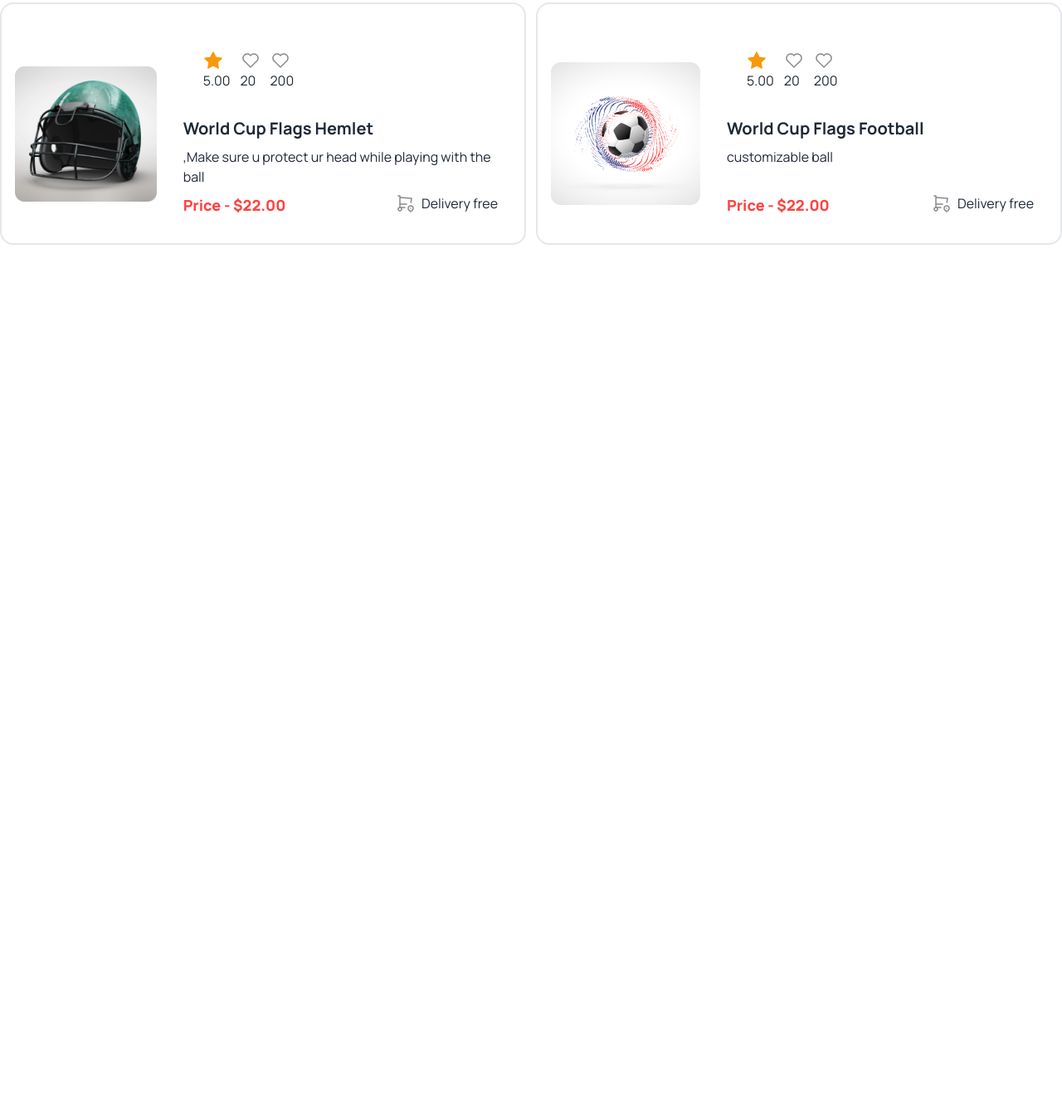
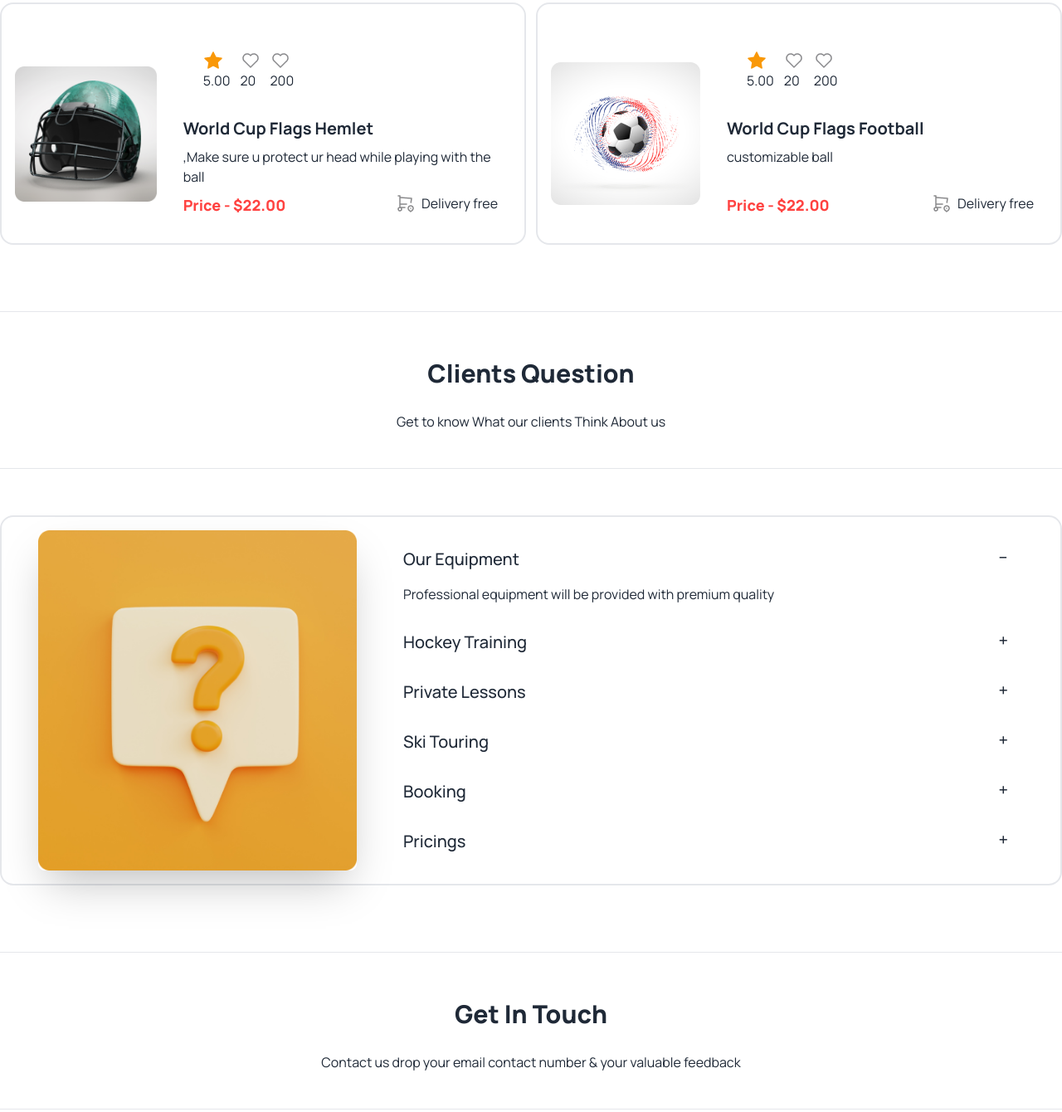
Before and after one commit to akil-git/assign-3, a plain HTML site: page index.html in a window 1280 px wide. Shown: the part 3002-4342 px from the top of the page at 83% size. Before the commit the page ends 3297 px from the top, so only its background shows below. Drawn offline with nearby package versions, Linux system fonts and the light colour scheme.

Commit message:
added the clients question section using accordian

```diff
--- a/index.html
+++ b/index.html
@@ -377,6 +377,88 @@
           </div>
         </div>
       </section>
+      <section>
+        <div class="text-center">
+          <hr class="text-gray-500 mt-20 mb-9 lg:mb-14" />
+          <h1 class="text-3xl font-extrabold">Clients Question</h1>
+          <p class="mt-7">
+           Get to know What our clients Think About us
+          </p>
+          <hr class="text-gray-500 mt-11 mb-9 lg:mb-14" />
+        </div>
+        <div class="hero mx-auto border-2 rounded-2xl ">
+          <div class="hero-content flex-col lg:flex-row lg:gap-10">
+            <img src="Images/11.png" class=" w-3/4  max-w-sm rounded-lg shadow-2xl" />
+            <div>
+
+              <div class="collapse collapse-plus ">
+                <input type="radio" name="my-accordion-3" checked="checked" />
+                <div class="collapse-title text-xl font-medium">
+                  Our Equipment
+                </div>
+                <div class="collapse-content">
+                  <p>Professional equipment will be provided with premium quality </p>
+                </div>
+              </div>
+              <div class="collapse collapse-plus ">
+                <input type="radio" name="my-accordion-3" />
+                <div class="collapse-title text-xl font-medium">
+                  Hockey Training
+                </div>
+                <div class="collapse-content">
+                  <p>There is no alternative for trainning so we dont compromise the necessity of practice </p>
+                </div>
+              </div>
+              <div class="collapse collapse-plus ">
+                <input type="radio" name="my-accordion-3" />
+                <div class="collapse-title text-xl font-medium">
+                  Private Lessons
+                </div>
+                <div class="collapse-content">
+                  <p>Yes we provide private lessons for the players who are facing difficulty in some points of their playing</p>
+                </div>
+              </div>
+              <div class="collapse collapse-plus ">
+                <input type="radio" name="my-accordion-3" />
+                <div class="collapse-title text-xl font-medium">
+                  Ski Touring
+                </div>
+                <div class="collapse-content">
+                  <p>you can tour any of our ski ground to enjoy the process</p>
+                </div>
+              </div>
+              <div class="collapse collapse-plus ">
+                <input type="radio" name="my-accordion-3" />
+                <div class="collapse-title text-xl font-medium">
+                  Booking
+                </div>
+                <div class="collapse-content">
+                  <p>Book any slot for your 11vs11 friendly match</p>
+                </div>
+              </div>
+              <div class="collapse collapse-plus ">
+                <input type="radio" name="my-accordion-3" />
+                <div class="collapse-title text-xl font-medium">
+                  Pricings
+                </div>
+                <div class="collapse-content">
+                  <p>The pricings are affordable you can check our pricing in the pricing section of our website</p>
+                </div>
+              </div>
+            </div>
+          </div>
+        </div>
+      </section>
+      <section>
+        <div class="text-center">
+          <hr class="text-gray-500 mt-20 mb-9 lg:mb-14" />
+          <h1 class="text-3xl font-extrabold">Get In Touch</h1>
+          <p class="mt-7">
+           Contact us drop your email contact number & your valuable feedback
+          </p>
+          <hr class="text-gray-500 mt-11 mb-9 lg:mb-14" />
+        </div>
+      </section>
     </main>
 </body>
 </html>
```
